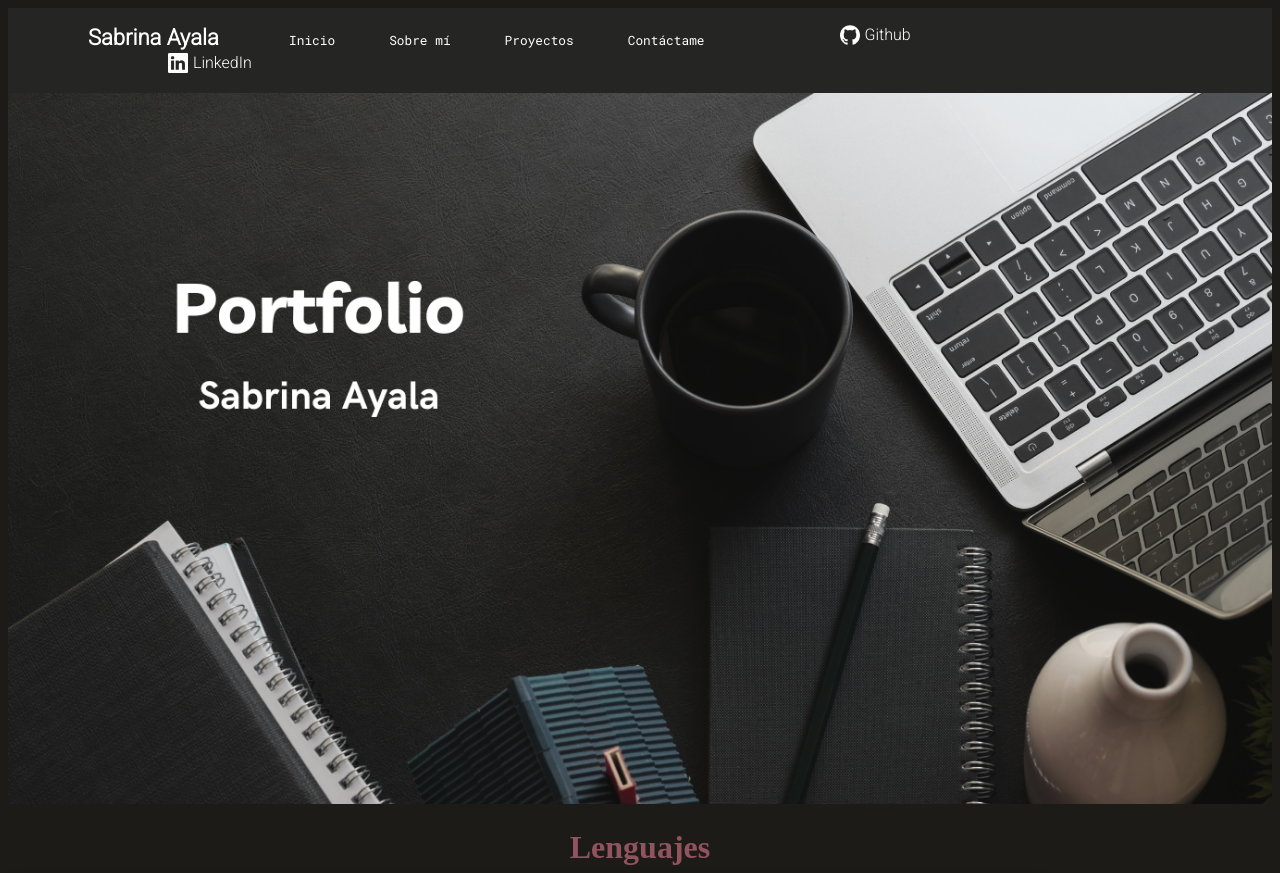
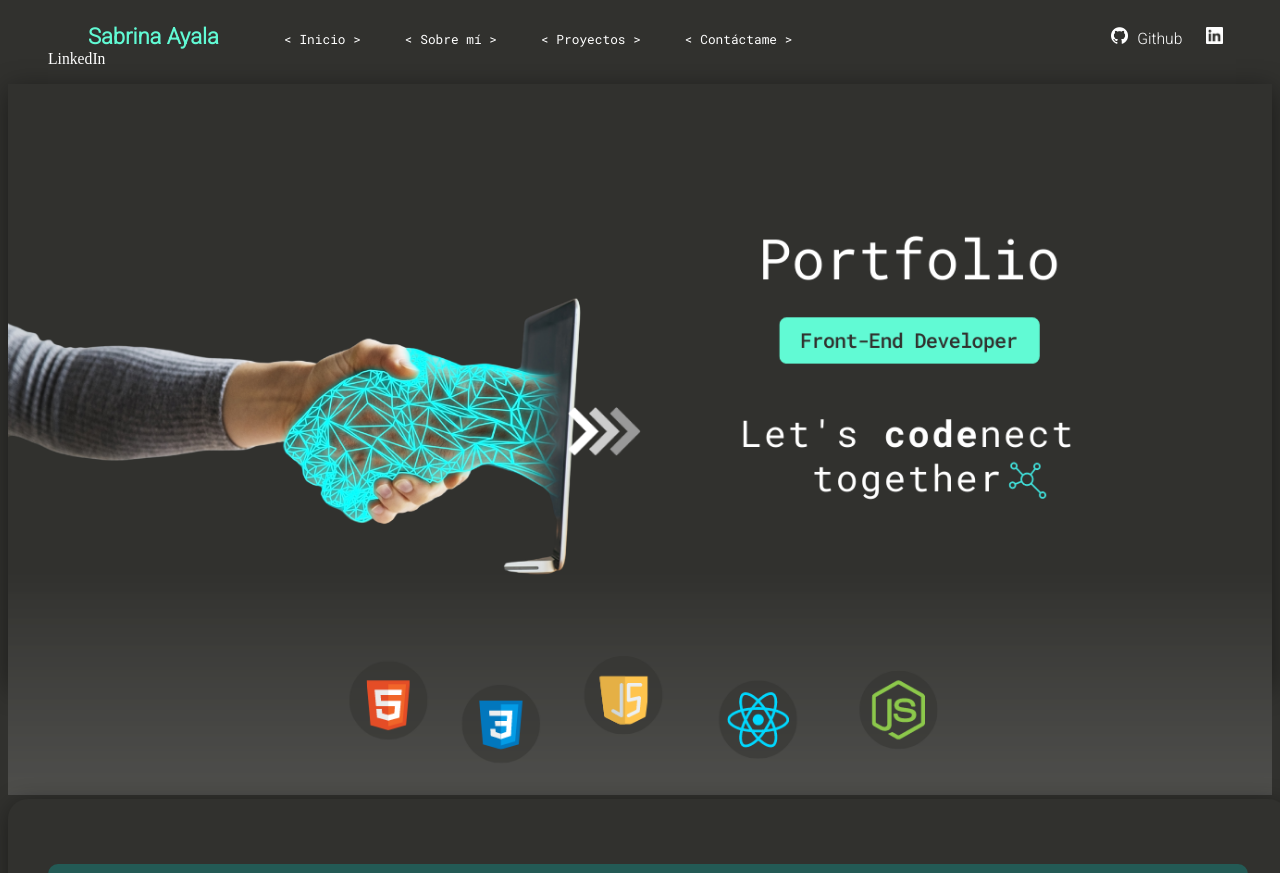
Before and after one commit to sabayarw/BAMC42, a plain HTML site: page index.html in a window 1280 px wide. Shown: the top 873 px of the page. Drawn offline with Linux system fonts and the light colour scheme.

Commit message:
cambiando imagen de inicio

```diff
--- a/index.css
+++ b/index.css
@@ -1,11 +1,10 @@
 .nav-menu {
     display: inline-flex;
     flex-direction: row;
-    justify-content: center;
     color: #ffffff;
     font-family: 'Roboto Mono', monospace;
     font-size: 80%;
-    padding: 5px 25px;
+    padding: 3px 20px;
     text-decoration: none;
     }
     .nav-menu:hover {
@@ -23,11 +22,12 @@
     nav {
     display: flex;
     justify-content: space-between;
-    background-color: rgb(37,37,36)
+    background-color: #31312E;
     }
 
+
 .myName {
-    color: #ffffff;
+    color:#61fad4;
     font-size: 22px;
     justify-content: flex-start;
     font-weight: bold;
@@ -38,51 +38,38 @@
 
 .Git {
 
-    display: flex;
-    justify-content: flex-end;
-    flex-direction: row-reverse;
-    font-size: 100%;
+    font-size: 98%;
     color: #ffffff;
    text-decoration: none;
    font-family: 'Roboto', sans-serif;
+   padding-left: 290px;
 }
 
-.Github {
 
-    display: inline-flex;
-    justify-content: flex-end;
-    flex-direction: row-reverse;
-    justify-items: right;
-    padding: 0 100px;
-    margin: 1px;
-
-
-}
 
 
 .logoGit {
 
-    width: 20px;
+    width: 17px;
     padding: 0 5px;
 
 }
 
 .logoLinkedin {
 
-    width: 20px;
+    width: 17px;
+    height: 17px;
     padding: 0 5px;
 
 }
 
 .red {
 
-    display: flex;
-    justify-content: flex-end;
-    flex-direction: row-reverse;
-    font-size: 100%;
+
+    font-size: 98%;
     color: #ffffff;
    text-decoration: none;
-   padding: 0 px;
+   padding: 15px;
 
 }
 
@@ -93,14 +80,9 @@
     flex-direction: row-reverse;
     justify-items: right;
     font-family: 'Roboto', sans-serif;
-    padding: 0px 115px;
-
-
 
 
 }
-
-
 
     h3{
     background-color: rgb(145, 83, 93);
@@ -136,20 +118,32 @@
     .yo {
         border-radius: 20%;
     }
-    .header {
+    .inicio {
+        z-index: 1;
+        width: 1350x;
+        height: 600px;
+        padding: 40px 40x;
+        line-height: 1.5;
+        box-shadow: 1px 5px 25px rgba(0, 0, 0, 0.45);
+        display: inline-block;
+        line-height: 0;
+    }
+
+    .fotoInicio {
+        object-fit: cover;
+        object-position: top;
         width: 100%;
-        height: 100%;
     }
 
     body {
-    background-color: #1c1b18;
+    background-color: #31312e;
     }
 
     .cuadroBio {
         z-index: 1;
-        width: 1000px;
-        height: 560px;
-        padding: 20px 20px;
+        width: 1200px;
+        height: 500px;
+        padding: 40px 40px;
         font-size: 15px;
         line-height: 1.5;
         box-shadow: 1px 5px 25px rgba(0, 0, 0, 0.45);
@@ -165,7 +159,7 @@
     }
 
     .cuadroBio img{
-        width: 310px;
+        width: 280px;
         float: left;
         margin-right: 15px;
     }
@@ -259,3 +253,12 @@
         color:rgb(145, 83, 93)
 
     }
+
+    .mail {
+        text-decoration: none;
+        color:#61fad4;
+    }
+
+    address {
+        color: #ffffff;
+    }
--- a/index.html
+++ b/index.html
@@ -26,37 +26,28 @@
 
        <ul>
 
-        <a class="myName"> <b>Sabrina</b> Ayala </a>
-
-       <a href="#inicio" class="nav-menu"> Inicio</a>
-       <a href="#bio" class="nav-menu"> Sobre mí</a>
-       <a href="#proyectos" class="nav-menu"> Proyectos</a>
-       <a href="#contactame" class="nav-menu"> Contáctame</a>
+        <a class="myName"> Sabrina Ayala </a>
 
 
+       <a href="#inicio" class="nav-menu"> < Inicio > </a>
+       <a href="#bio" class="nav-menu"> < Sobre mí ></a>
+       <a href="#proyectos" class="nav-menu"> < Proyectos > </a>
+       <a href="#contactame" class="nav-menu"> < Contáctame ></a>
 
-       <div style="text-align:right;" class="Github">
 
-       <a href="https://github.com/sabayarw/BAMC42.git" class="Git"> Github <img src="./fotos/logo github2.png" alt="github" class="logoGit"> </a>
+       <a href="https://github.com/sabayarw/BAMC42.git" class="Git"> <img src="./fotos/logo github2.png" alt="github" class="logoGit"> Github </a>
 
-    </div>
-
-    <div class= "linkedin">
-    <a href="https://www.linkedin.com/in/sabrinaayalaarwas" class="red"> LinkedIn <img src="./fotos/linkd.png" alt="Linkedin" class="logoLinkedin"> </a>
-</div>
+    <a href="https://www.linkedin.com/in/sabrinaayalaarwas" class="red"> <img src="./fotos/linkd.png" alt="Linkedin" class="logoLinkedin"> LinkedIn  </a>
 
     </nav>
 
 
 
-<div class="inicio" id="inicio">
- <img src= "./fotos/Portfolio.png" alt="imagen de escritorio" class="header"/>
+<div class="inicio" id="inicio"> <img src="./fotos/pic inicio.png" class="fotoInicio" width="100%" height="auto" alt="tech">
  </div>
 
  <!--Comentarios-->
 
-
-    <h1 style= text-align:center class="lenguajes">Lenguajes</h1>
 
  </div>
 
@@ -120,8 +111,8 @@
 </div>
 
 <address>
-    Sabrina Ayala<br>
-    sabayarw@gmail.com<br>
+     Sabrina Ayala </h2> <br>
+    <a href="mailto:sabayarw@gmail.com" class="mail"> sabayarw@gmail.com </a> <br>
     (+54) 9 11 25961760<br>
     Buenos Aires, Argentina
     </address>
```
Also changed, not shown: fotos/foto inicio.png (added), fotos/foto portada.png (added), fotos/inicio2.png (added), fotos/pic inicio.png (added), 1 other file.
